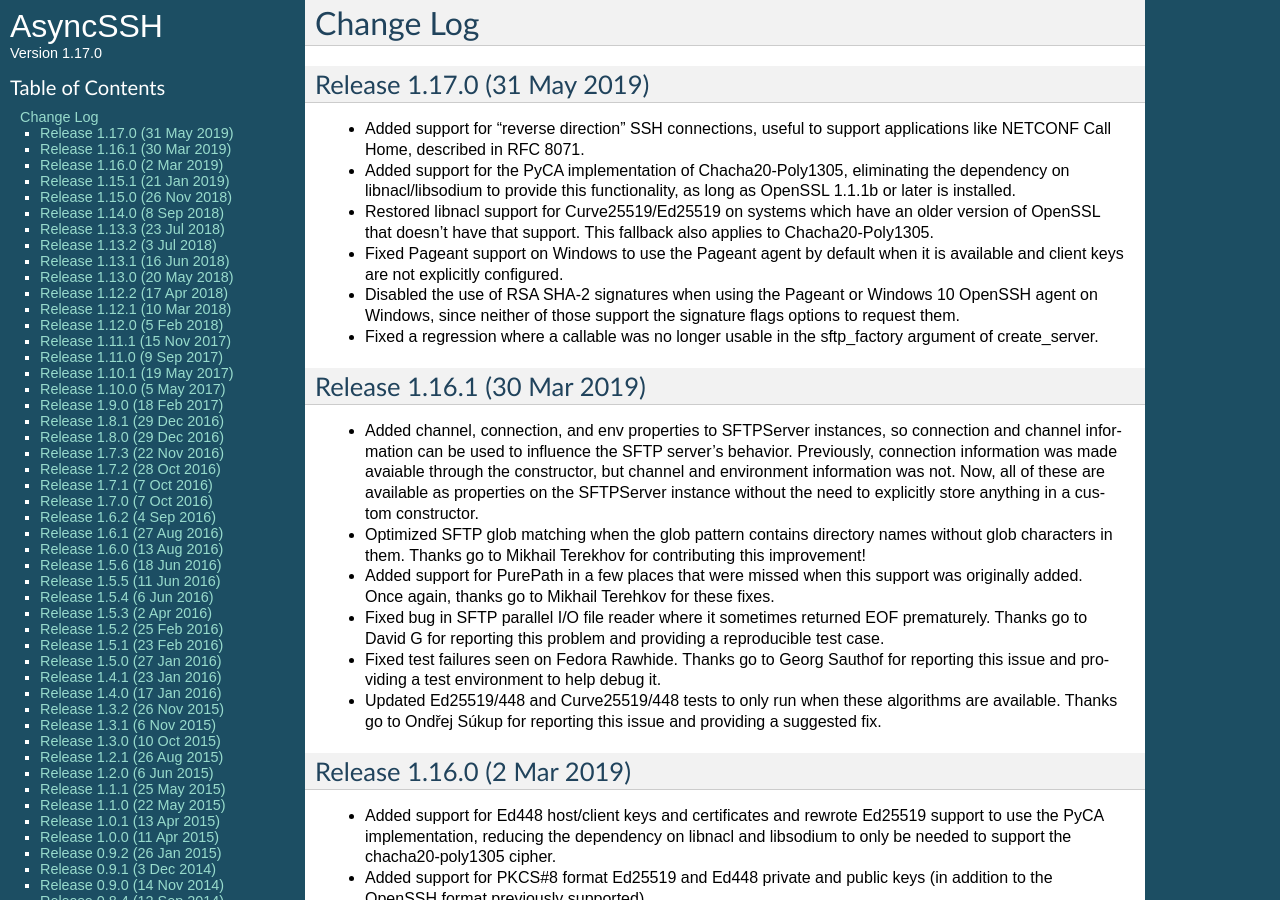
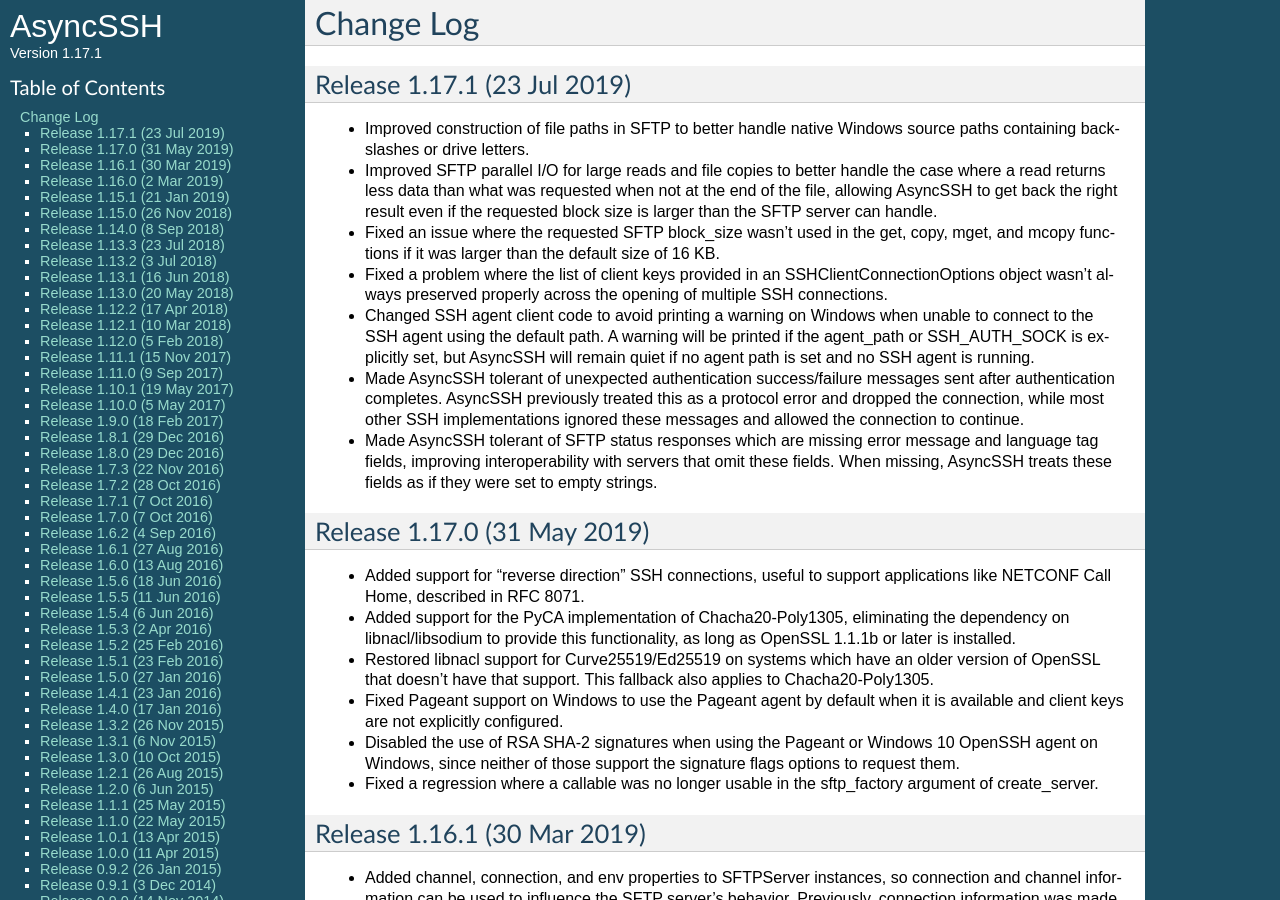
Before and after one commit to ronf/asyncssh, a Sphinx documentation site: the page built from docs/changes.rst, in a window 1280 px wide and 900 px high. Built offline with Sphinx 7.4.7, drawn with Linux system fonts in a browser that asks for light colours.

Commit message:
Bump version number up to 1.17.1 and update change log

```diff
--- a/asyncssh/version.py
+++ b/asyncssh/version.py
@@ -1,4 +1,4 @@
-# Copyright (c) 2013-2018 by Ron Frederick <ronf@timeheart.net> and others.
+# Copyright (c) 2013-2019 by Ron Frederick <ronf@timeheart.net> and others.
 #
 # This program and the accompanying materials are made available under
 # the terms of the Eclipse Public License v2.0 which accompanies this
@@ -26,4 +26,4 @@ __author_email__ = 'ronf@timeheart.net'
 
 __url__ = 'http://asyncssh.timeheart.net'
 
-__version__ = '1.17.0'
+__version__ = '1.17.1'
--- a/docs/changes.rst
+++ b/docs/changes.rst
@@ -2,6 +2,43 @@
 
 Change Log
 ==========
+
+Release 1.17.1 (23 Jul 2019)
+----------------------------
+
+* Improved construction of file paths in SFTP to better handle native
+  Windows source paths containing backslashes or drive letters.
+
+* Improved SFTP parallel I/O for large reads and file copies to better
+  handle the case where a read returns less data than what was requested
+  when not at the end of the file, allowing AsyncSSH to get back the
+  right result even if the requested block size is larger than the
+  SFTP server can handle.
+
+* Fixed an issue where the requested SFTP block_size wasn't used in the
+  get, copy, mget, and mcopy functions if it was larger than the
+  default size of 16 KB.
+
+* Fixed a problem where the list of client keys provided in an
+  SSHClientConnectionOptions object wasn't always preserved properly
+  across the opening of multiple SSH connections.
+
+* Changed SSH agent client code to avoid printing a warning on Windows
+  when unable to connect to the SSH agent using the default path. A
+  warning will be printed if the agent_path or SSH_AUTH_SOCK is
+  explicitly set, but AsyncSSH will remain quiet if no agent path is
+  set and no SSH agent is running.
+
+* Made AsyncSSH tolerant of unexpected authentication success/failure
+  messages sent after authentication completes. AsyncSSH previously
+  treated this as a protocol error and dropped the connection, while
+  most other SSH implementations ignored these messages and allowed
+  the connection to continue.
+
+* Made AsyncSSH tolerant of SFTP status responses which are missing
+  error message and language tag fields, improving interoperability
+  with servers that omit these fields. When missing, AsyncSSH treats
+  these fields as if they were set to empty strings.
 
 Release 1.17.0 (31 May 2019)
 ----------------------------
```
